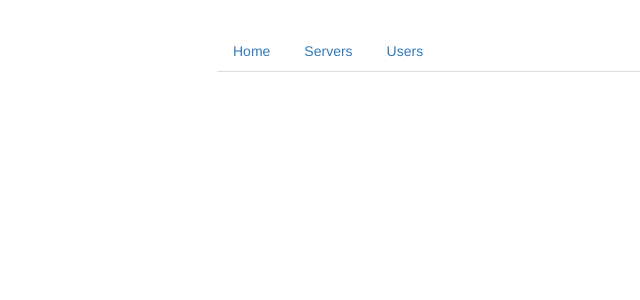
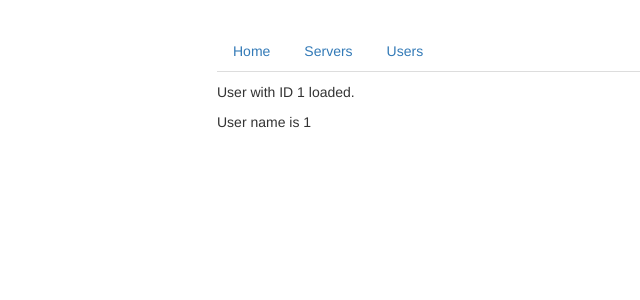
Before and after one commit to peterussell/angular-udemy-routing, an Angular app: page /user/1/1 in a window 1280 px wide. Before the commit this address led to /. Shown: the top 300 px of the page, without its empty margins (48-688 px from the left). Built offline with nearby package versions, Linux system fonts and the light colour scheme.

Commit message:
Adds basic example of dynamic routes with named parameters and accessing from TS.

```diff
--- a/src/app/app.module.ts
+++ b/src/app/app.module.ts
@@ -16,6 +16,7 @@
 const appRoutes: Routes = [
   { path: '', component: HomeComponent },
   { path: 'users', component: UsersComponent },
+  { path: 'user/:id/:name', component: UserComponent },
   { path: 'servers', component: ServersComponent }
 ];
 
--- a/src/app/servers/servers.component.ts
+++ b/src/app/servers/servers.component.ts
@@ -30,7 +30,7 @@
 
        NB. this is just for an example, this relative route will *break* the
            button's navigation (because there's no route servers/servers). */
-    this.router.navigate(['servers'], { relativeTo: this.route });
+    // this.router.navigate(['servers'], { relativeTo: this.route });
   }
 
 }
--- a/src/app/users/user/user.component.html
+++ b/src/app/users/user/user.component.html
@@ -1,2 +1,2 @@
-<p>User with ID _ID_ loaded.</p>
-<p>User name is _NAME_</p>
+<p>User with ID {{ user.id }} loaded.</p>
+<p>User name is {{ user.name }}</p>
--- a/src/app/users/user/user.component.ts
+++ b/src/app/users/user/user.component.ts
@@ -1,4 +1,5 @@
 import { Component, OnInit } from '@angular/core';
+import { ActivatedRoute } from '@angular/router';
 
 @Component({
   selector: 'app-user',
@@ -8,9 +9,13 @@
 export class UserComponent implements OnInit {
   user: {id: number, name: string};
 
-  constructor() { }
+  constructor(private route: ActivatedRoute) { }
 
   ngOnInit() {
+    this.user = {
+      id: this.route.snapshot.params['id'],
+      name: this.route.snapshot.params['name']
+    }
   }
 
 }
```
